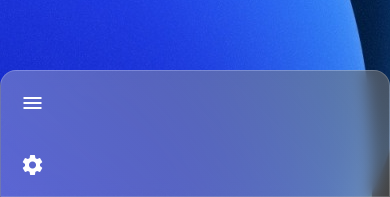
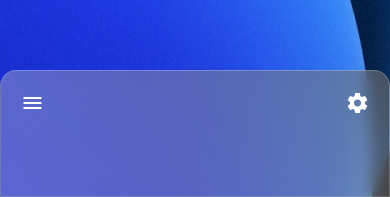
Before and after one commit to janrebolledo/budget-app, a React (Create React App) app: page /log in a window 390 px wide. Shown: the part 647-844 px from the top of the page. Built offline with nearby package versions, Linux system fonts and the light colour scheme.

Commit message:
Fixed Dropdown Menu

```diff
--- a/src/pages/log.js
+++ b/src/pages/log.js
@@ -128,8 +128,6 @@ export default function Log() {
   // }
 
   function filtersMenu() {
-    console.log("open the filters menu!");
-
     const button = document.getElementById("filters-dropdown-button");
 
     const dropdown = document.querySelector(".filters-dropdown");
@@ -164,6 +162,7 @@ export default function Log() {
             <span id="filters-dropdown-button" className="material-icons">
               expand_more
             </span>
+          </h5>
           <div className="filters-dropdown">
             <p>
               Date <span className="material-icons">add</span>
@@ -172,7 +171,6 @@ export default function Log() {
               Price <span className="material-icons">add</span>
             </p>
           </div>
-          </h5>
         </div>
         <div className="log" id="log"></div>
         <div className="log-footer">
--- a/src/styles/Menu.css
+++ b/src/styles/Menu.css
@@ -67,6 +67,7 @@
     right: 0;
     bottom: 0;
     z-index: 10;
+    flex-direction: row;
   }
   .menu-open {
     width: 100%;
--- a/src/styles/log.css
+++ b/src/styles/log.css
@@ -24,6 +24,7 @@
   position: absolute;
   padding: var(--padding);
   background: var(--gradient);
+  box-shadow: var(--dropshadow);
   border-radius: 16px;
   border: 1px solid #ffffff30;
   top: 22%;
@@ -121,5 +122,6 @@
 @media screen and (max-width: 980px) {
   .filters-dropdown {
     right: 15%;
+    top: 15%;
   }
 }
```
Lines whose indentation alone changed are shown as unchanged.
